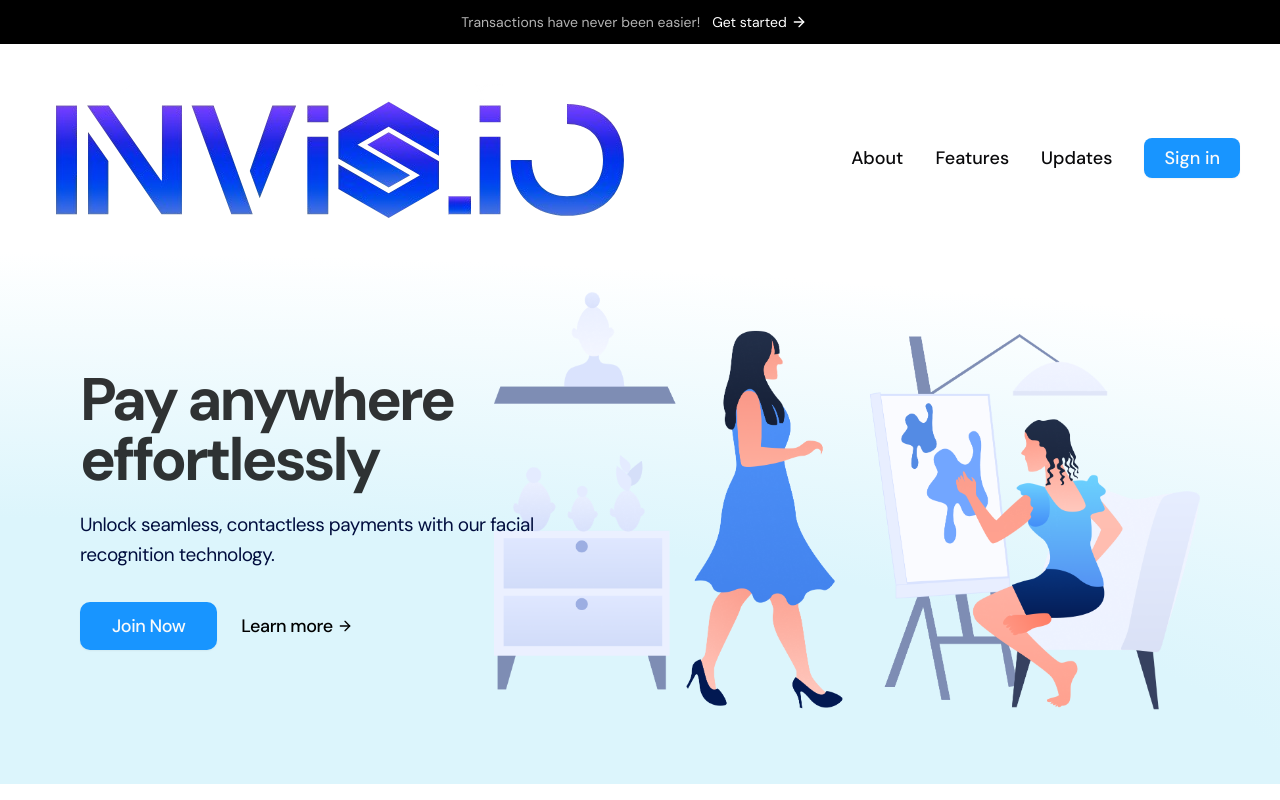
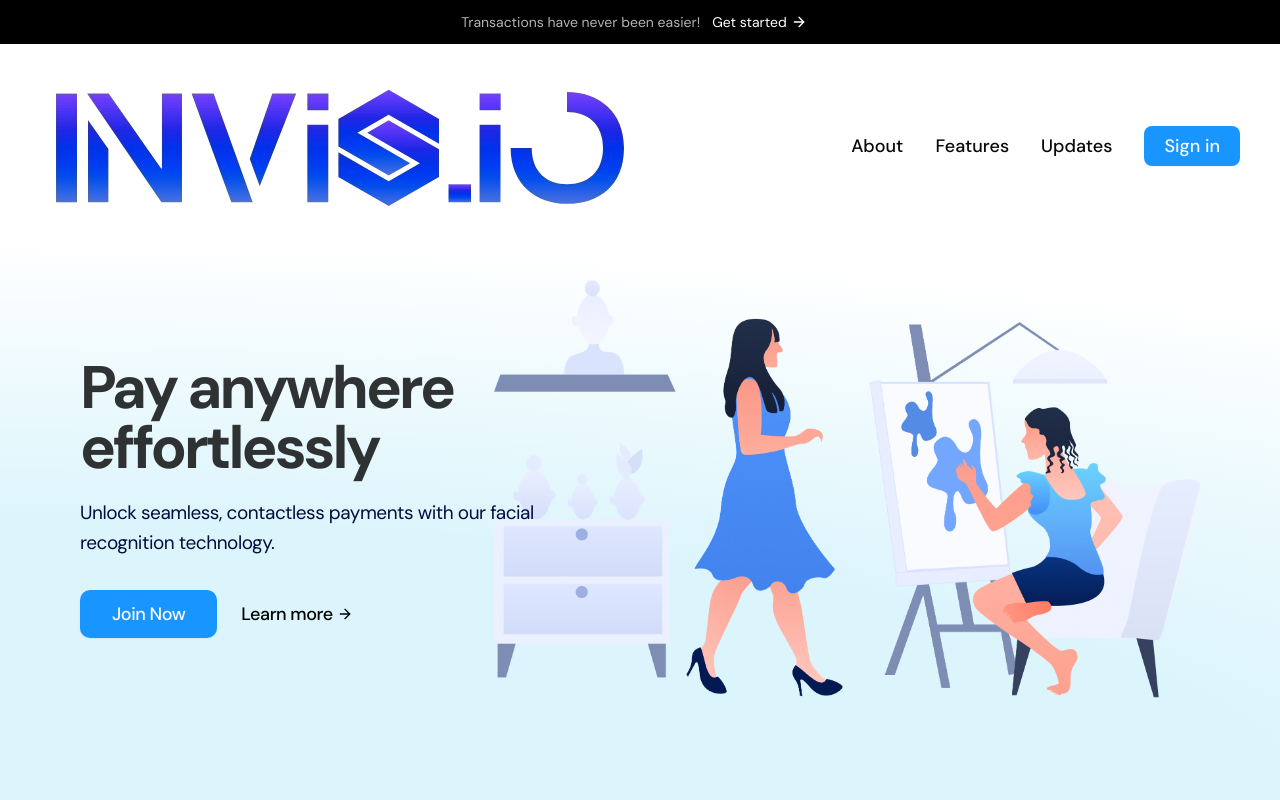
Before and after one commit to mislam77/Hack-Knight-Spring-2025, a Next.js app in the folder client/: page / in a window 1280 px wide. Shown: the top 800 px of the page. Built offline with nearby package versions, Linux system fonts and the light colour scheme.

Commit message:
small adjustments

```diff
--- a/client/src/app/sections-landing-page/Header.tsx
+++ b/client/src/app/sections-landing-page/Header.tsx
@@ -17,7 +17,7 @@ export default function Header() {
   // };
 
   return (
-    <header className="sticky top-0 z-20 backdrop-blur-sm">
+    <header className="sticky top-0 bg-white z-20">
       <div
         className={twMerge(
           "bg-black text-white text-sm flex justify-center items-center gap-3 py-3",
@@ -48,7 +48,7 @@ export default function Header() {
           </button>
         </div>
       </div>
-      <div className="pt-10 pb-5">
+      <div className="pt-7 pb-5">
         <div className="max-w-[1200px] mx-auto">
           <div className="flex justify-between">
             <Image
--- a/client/src/app/sections-landing-page/Hero.tsx
+++ b/client/src/app/sections-landing-page/Hero.tsx
@@ -8,7 +8,7 @@ import Link from "next/link";
 
 export default function Hero() {
   return (
-    <section className="pt-10 pb-18 bg-[radial-gradient(ellipse_200%_100%_at_bottom_left,_#dcf5fc_50%,_#fff_100%)] overflow-x-clip">
+    <section className="pt-10 pb-25 bg-[radial-gradient(ellipse_200%_100%_at_bottom_left,_#dcf5fc_50%,_#fff_100%)] overflow-x-clip">
       <div className="container mx-auto px-20">
         <div className="flex items-center justify-center">
           <div className="w-[478px] z-10">
```
